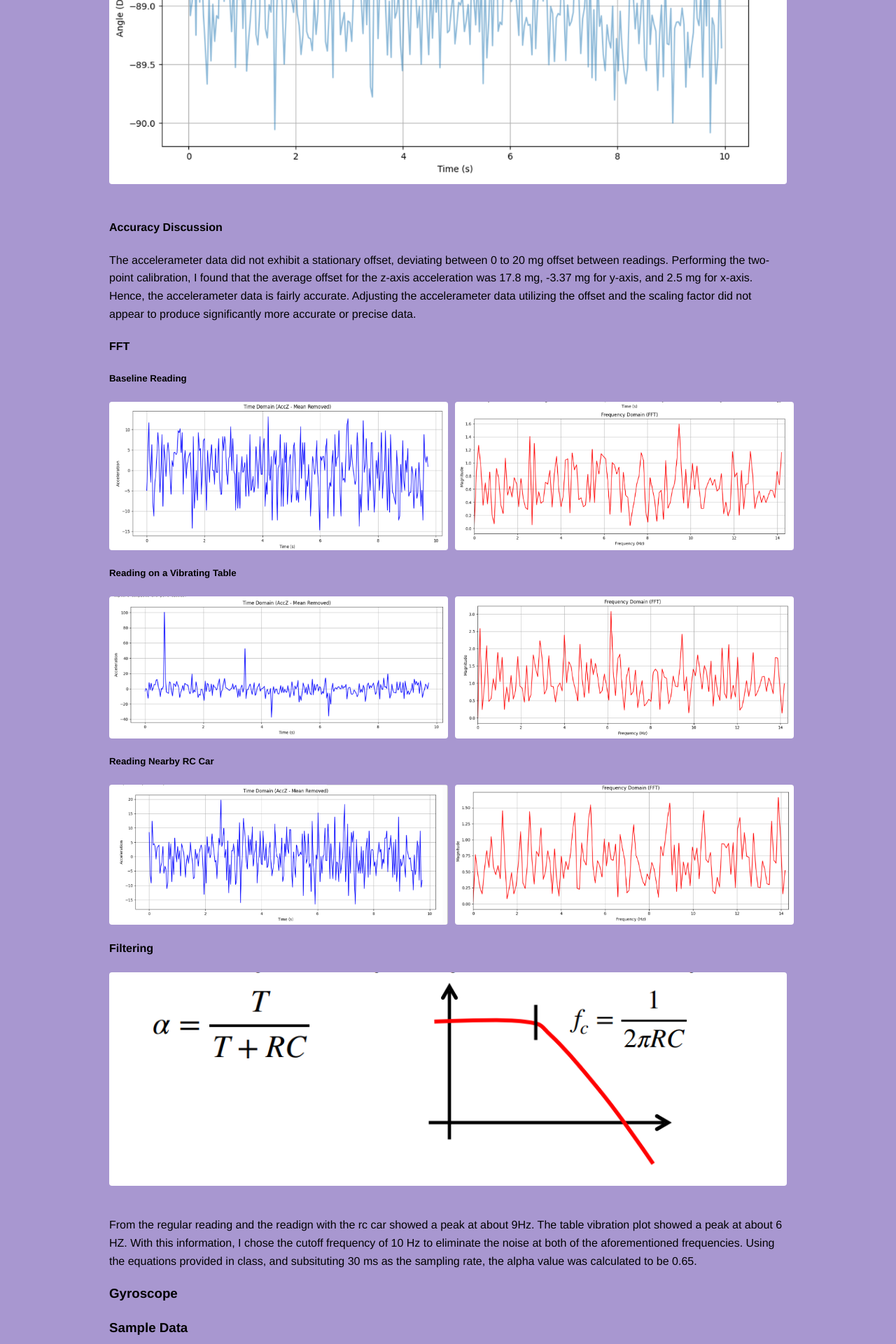
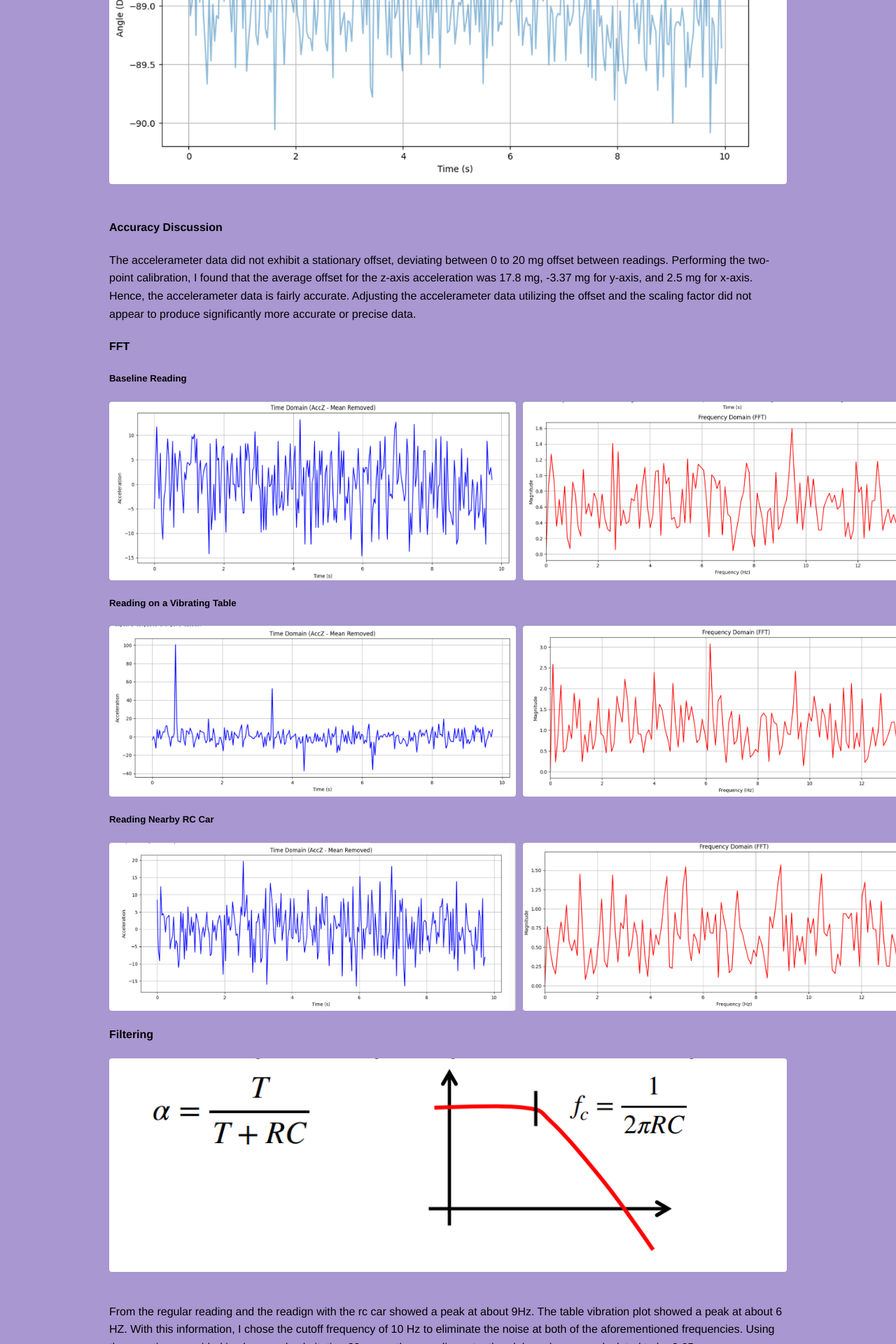
Before and after one commit to VasilisaI/VasilisaI.github.io, a Jekyll site: the page LABS/lab2.html, which Jekyll copies as it is, in a window 1280 px wide. Shown: the part 4480-6400 px from the top of the page at 70% size. Built offline with Jekyll 4.4.1, drawn with Linux system fonts in a browser that asks for light colours.

Commit message:
fixig size

```diff
--- a/LABS/lab2.html
+++ b/LABS/lab2.html
@@ -79,18 +79,18 @@
     <h4>FFT</h4>
    <h5>Baseline Reading</h5>
     <div style="display: flex; gap: 10px; margin-bottom: 20px;">
-    <img src="/assets/media2/acc_frr_no_rc.png" alt="FFT Plot" style="width: 50%; height: auto; border-radius: 4px;">
-    <img src="/assets/media2/acc_frr_no_rc_freq.png" alt="FFT Plot" style="width: 50%; height: auto; border-radius: 4px;">
+    <img src="/assets/media2/acc_frr_no_rc.png" alt="FFT Plot" style="width: 60%; height: auto; border-radius: 4px;">
+    <img src="/assets/media2/acc_frr_no_rc_freq.png" alt="FFT Plot" style="width: 60%; height: auto; border-radius: 4px;">
 </div>
     <h5>Reading on a Vibrating Table</h5>
 <div style="display: flex; gap: 10px; margin-bottom: 20px;">
-    <img src="/assets/media2/acc_frr_vibration.png" alt="FFT Plot" style="width: 50%; height: auto; border-radius: 4px;">
-    <img src="/assets/media2/acc_frr_vibrationfreq.png" alt="FFT Plot" style="width: 50%; height: auto; border-radius: 4px;">
+    <img src="/assets/media2/acc_frr_vibration.png" alt="FFT Plot" style="width: 60%; height: auto; border-radius: 4px;">
+    <img src="/assets/media2/acc_frr_vibrationfreq.png" alt="FFT Plot" style="width: 60%; height: auto; border-radius: 4px;">
 </div>
 <h5>Reading Nearby RC Car</h5>
 <div style="display: flex; gap: 10px; margin-bottom: 20px;">
-    <img src="/assets/media2/acc_frr_rc.png" alt="FFT Plot" style="width: 50%; height: auto; border-radius: 4px;">
-    <img src="/assets/media2/acc_frr_rc_freq.png" alt="FFT Plot" style="width: 50%; height: auto; border-radius: 4px;">
+    <img src="/assets/media2/acc_frr_rc.png" alt="FFT Plot" style="width: 60%; height: auto; border-radius: 4px;">
+    <img src="/assets/media2/acc_frr_rc_freq.png" alt="FFT Plot" style="width: 60%; height: auto; border-radius: 4px;">
 </div>
 
 
```
